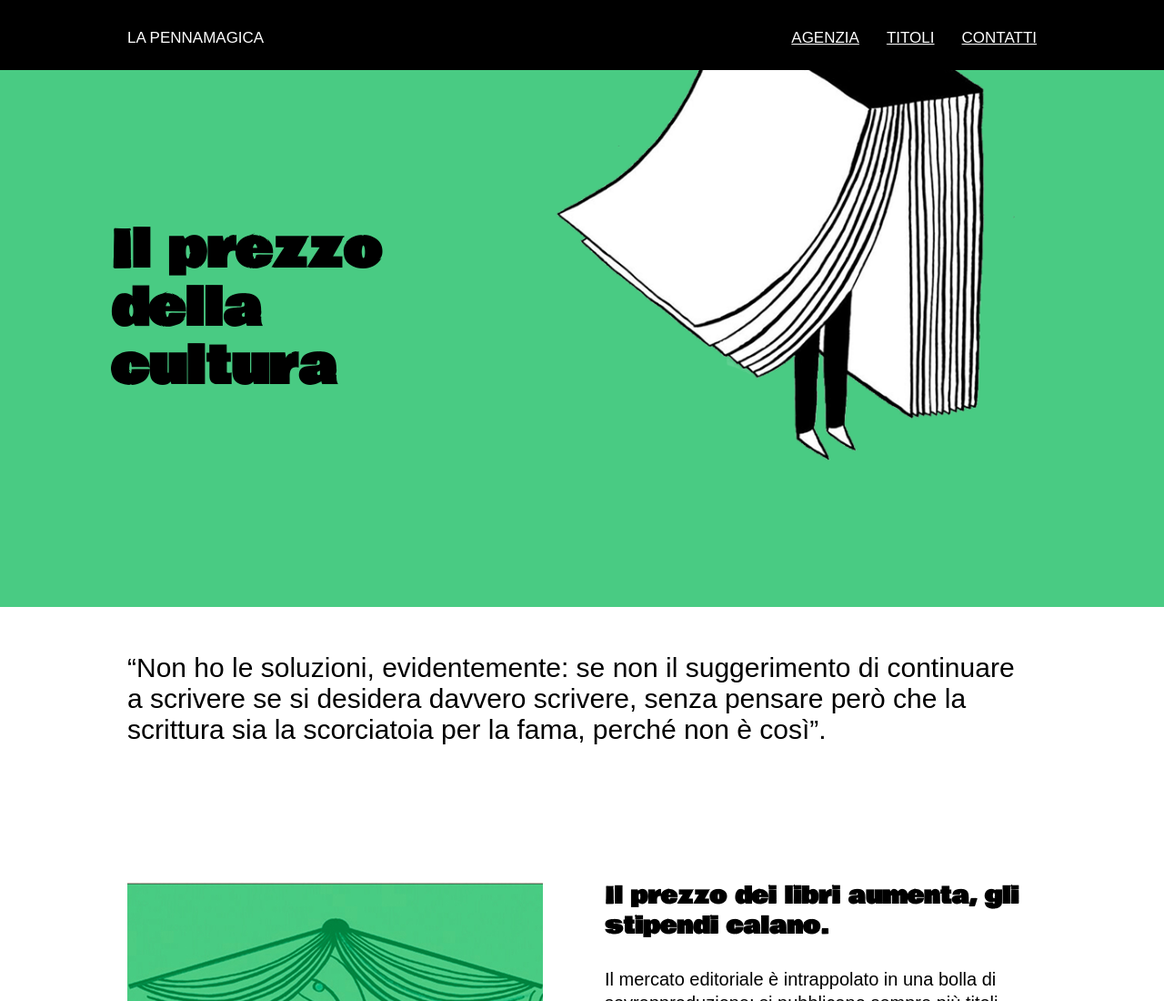
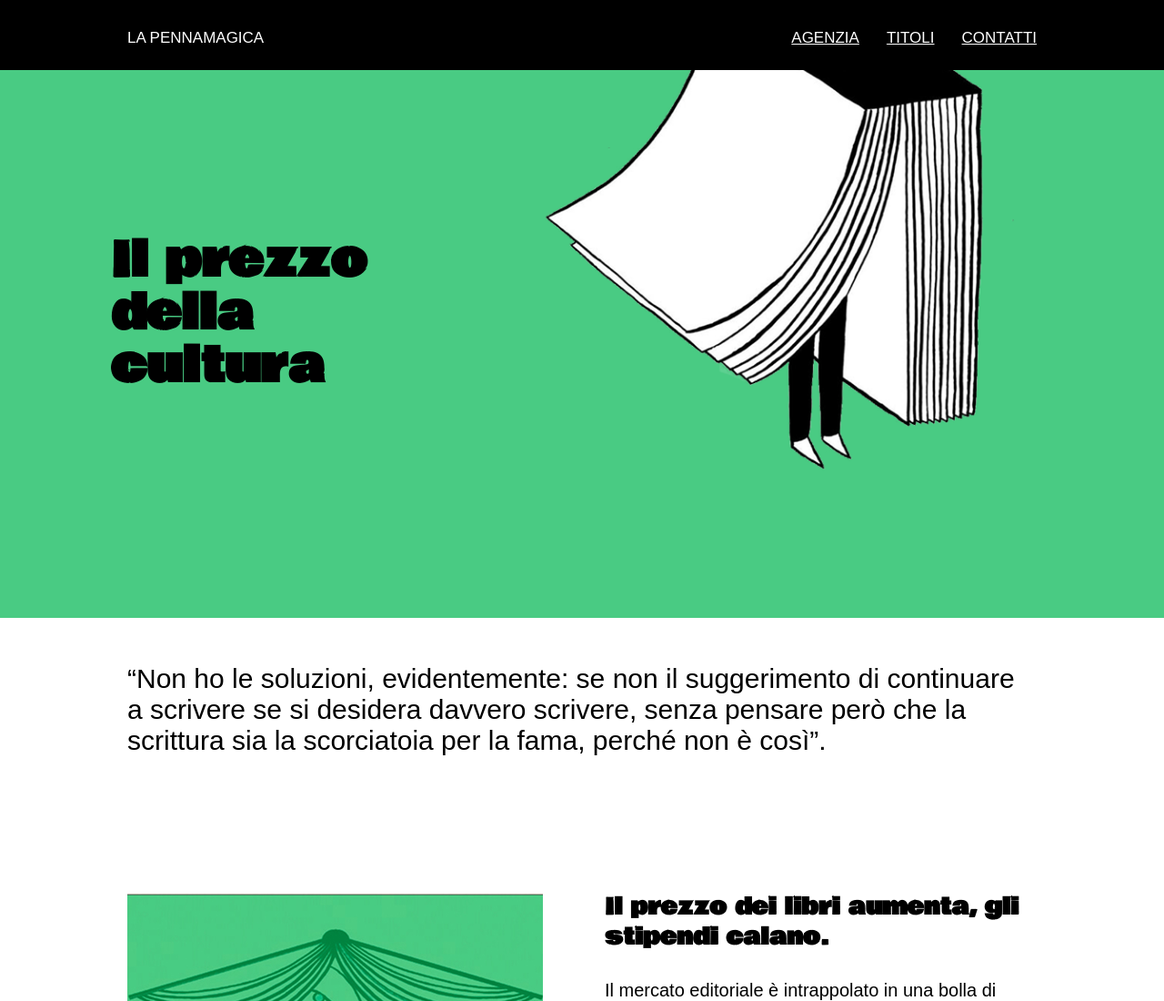
Before and after one commit to gtrovato200528-cloud/Layout-web-copia, a plain HTML site: page index.html in a window 1280 px wide. Shown: the top 1100 px of the page at 91% size. Drawn offline with Linux system fonts and the light colour scheme.

Commit message:
Update style.css

```diff
--- a/css/style.css
+++ b/css/style.css
@@ -68,8 +68,8 @@
 }
 
 .titolo {
- font-size: 37px;
-    line-height: 1.15;
+ font-size: 35px;
+    line-height: 1.1;
 }
 .hero div {
     max-width: 1100px;
```
